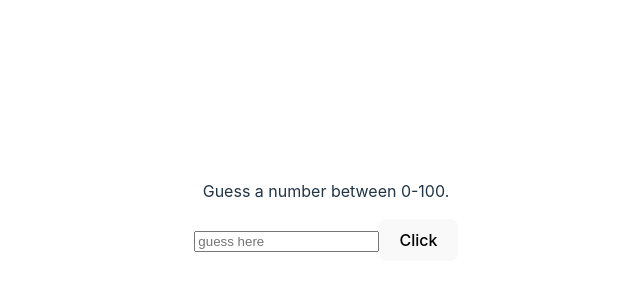
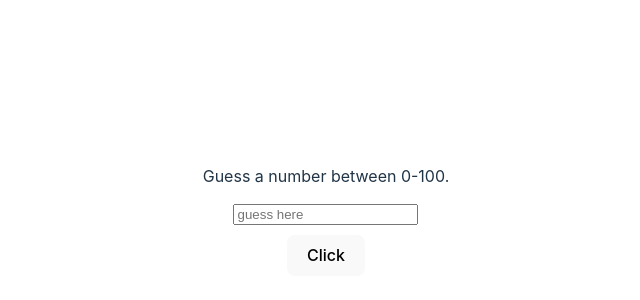
Before and after one commit to beyzanurck/guess-game, a React (Vite) app: page / in a window 1280 px wide. Shown: the part 180-480 px from the top of the page, without its empty margins (314-954 px from the left). Built offline with nearby package versions, Linux system fonts and the light colour scheme.

Commit message:
styles the form

```diff
--- a/src/App.css
+++ b/src/App.css
@@ -4,3 +4,15 @@
   padding: 2rem;
   text-align: center;
 }
+
+#form {
+  display: flex;
+  flex-direction: column;
+  align-items: center;
+  justify-content: space-between;
+}
+
+#button{
+  text-align: center;
+  margin-top: 4%;
+}
--- a/src/App.jsx
+++ b/src/App.jsx
@@ -1,3 +1,4 @@
+import { useState } from 'react'
 import './App.css'
 import Guess from './Guess'
 
@@ -7,7 +8,7 @@ function App() {
 
   return (
     <>
-      <Guess random = {randomInt}/>
+      <Guess random = {randomInt} />
     </>
   )
 
--- a/src/Guess.jsx
+++ b/src/Guess.jsx
@@ -29,17 +29,17 @@ export default function Guess(props) {
         }
     }
 
-    const resetGame = () => {
-       setKeepGame(true);
-       setMessage('');
-       setGuess('');
+    const reset = () => {
+        setKeepGame(true);
+        setMessage('');
+        setGuess('');
     }
 
     if(!keepGame){
         return(
             <div>
                 <p>Congratulations! You guessed the number.</p>
-                <button onClick={resetGame}>Play Again</button>
+                <button onClick={reset}>Play Again</button>
             </div>
         )
     }
@@ -57,7 +57,7 @@ export default function Guess(props) {
             placeholder='guess here'
             onChange={handleChange} //calls whenever the input value changes.
         />
-        <button type="submit">Click</button>
+        <button id="button" type="submit">Click</button>
       </form>
       <p>{message}</p>
     </div>
```
